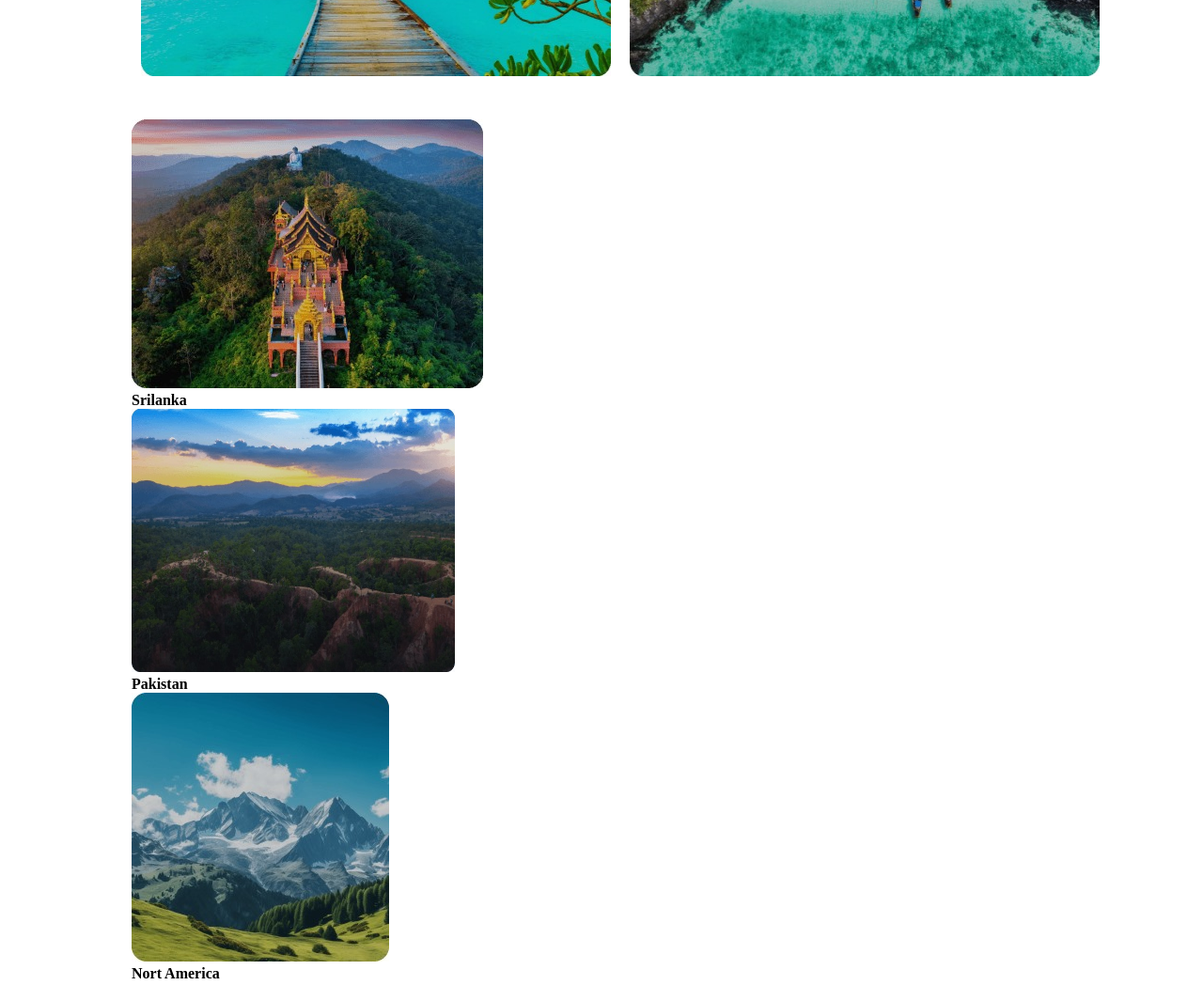
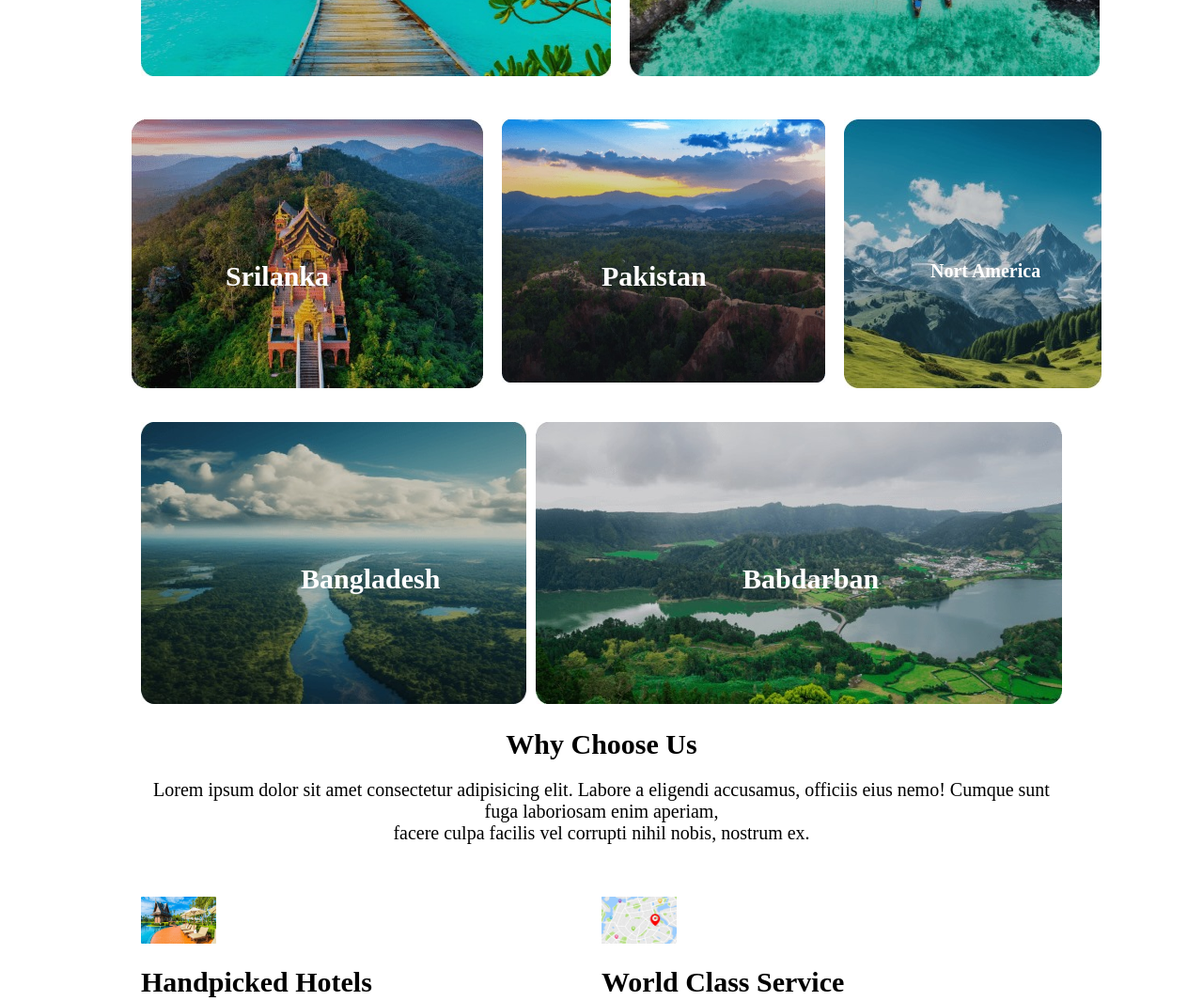
Before and after one commit to sakib2435/Exam-2, a plain HTML site: page index.html in a window 1280 px wide. Shown: the part 1440-2505 px from the top of the page at 94% size. Drawn offline with Linux system fonts and the light colour scheme.

Commit message:
Exam file added

```diff
--- a/index.html
+++ b/index.html
@@ -72,31 +72,38 @@
     <section class="section-part">
         <div id="section" style="display: flex;">
             <img style="position: relative;" src="img (5).jpg" alt="">
-            <h4 style="position: absolute; margin-top: 180px; margin-left: 200px; color: white; font-size: 30px;">Maldives</h4>
+            <h4 style="position: absolute; margin-top: 180px; margin-left: 200px; color: white; font-size: 30px;">
+                Maldives</h4>
             <img style="position: relative;" src="img (6).jpg" alt="">
-            <h4 style="position: absolute; margin-top: 180px; margin-left: 750px; color: white; font-size: 30px;">Indonesia</h4>
+            <h4 style="position: absolute; margin-top: 180px; margin-left: 750px; color: white; font-size: 30px;">
+                Indonesia</h4>
         </div>
     </section>
     <br> <br>
     <section class="section-part">
-        <div>
-            <img src="img (10).jpg" alt="">
-            <h4>Srilanka</h4>
-            <img style="height: 280px; width: 344px;" src="img (7).jpg" alt="">
-            <h4>Pakistan</h4>
-            <img src="img (4).jpg" alt="">
-            <h4>Nort America</h4>
-             </div>
+        <div style="display: flex; gap: 20px;">
+            <img style="position: relative;" src="img (10).jpg" alt="">
+            <h4 style="position: absolute;margin-top: 150px; margin-left: 100px; color: white; font-size: 30px;">
+                Srilanka</h4>
+            <img style="height: 280px; width: 344px; position: relative;" src="img (7).jpg" alt="">
+            <h4 style="position: absolute;  margin-top: 150px; margin-left: 500px; color: white; font-size: 30px;">
+                Pakistan</h4>
+            <img style="position: relative;" src="img (4).jpg" alt="">
+            <h4 style="position: absolute; margin-top: 150px; margin-left: 850px; color: white; font-size: 20px;">Nort
+                America</h4>
+        </div>
     </section>
     <br> <br>
     <section class="section-part">
         <div id="section4">
-            <img src="img (8).jpg" alt="">
-            <h4>Bangladesh</h4>
+            <img style="position: relative;" src="img (8).jpg" alt="">
+            <h4 style="position: absolute; margin-top: 150px; margin-left: 180px; color: white; font-size: 30px;">
+                Bangladesh</h4>
         </div>
         <div id="section5">
-            <img src="img(13).jpg" alt="">
-            <h4>Babdarban</h4>
+            <img style="position: relative;" src="img(13).jpg" alt="">
+            <h4 style="position: absolute; margin-top: 150px; margin-left: 650px; color: white; font-size: 30px;">
+                Babdarban</h4>
         </div>
     </section>
     <br> <br>
--- a/style.css
+++ b/style.css
@@ -91,10 +91,7 @@ nav>ul>li>a{
 }
 
 #section2 img{
-    float: right;
-    height: 300px;
-    width: 47%;
-    padding: 10px;
+
 }
 
 
```
